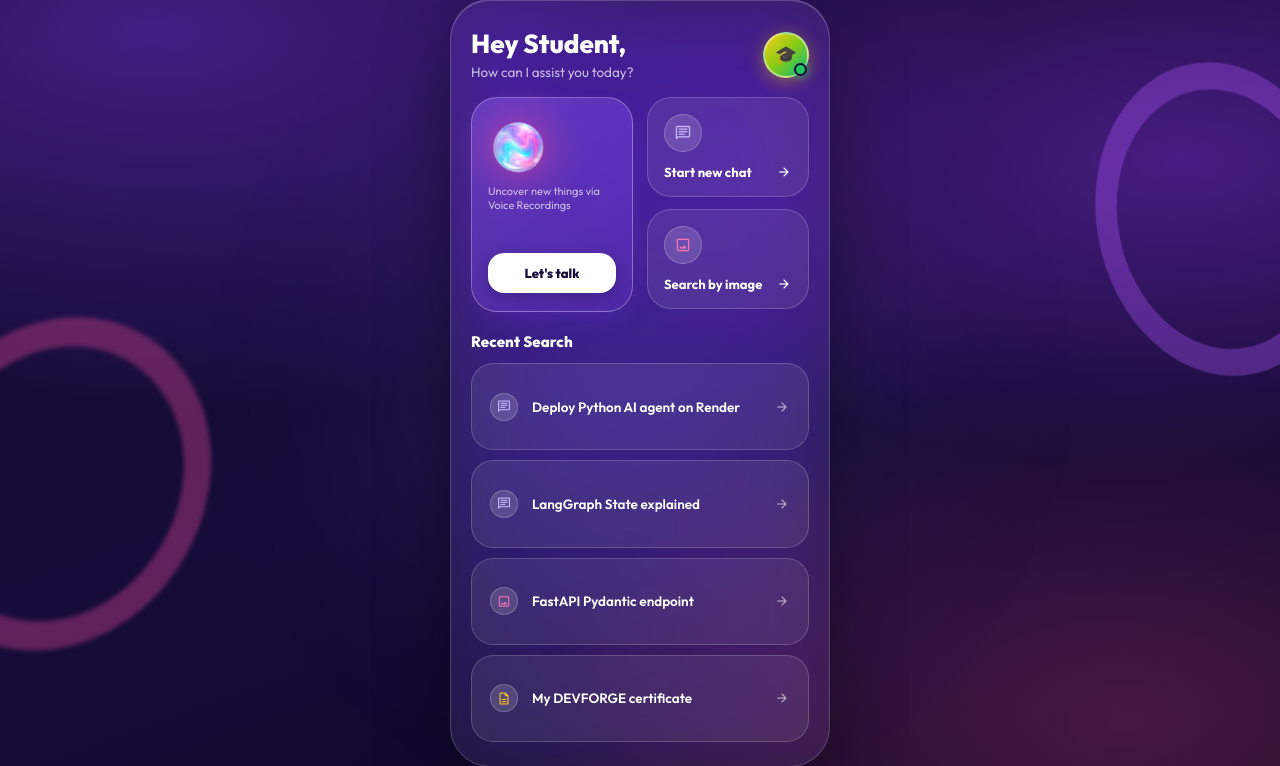
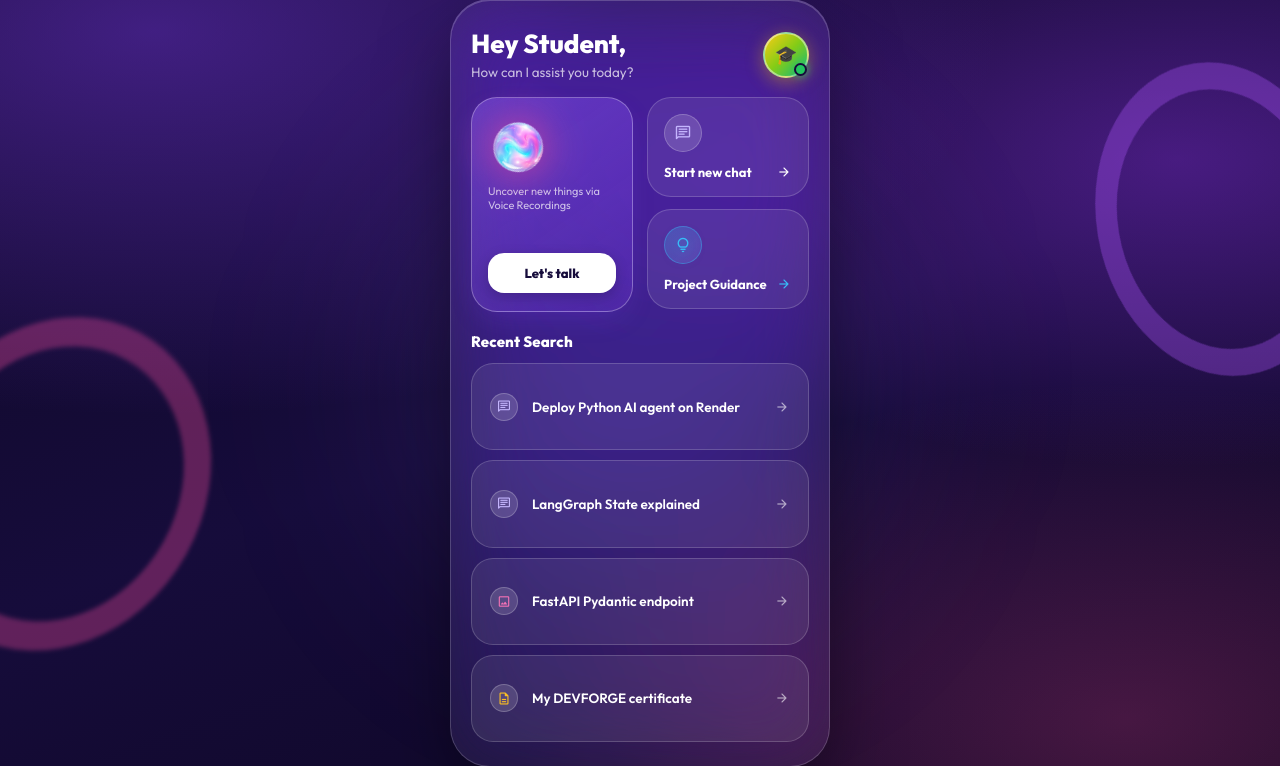
Before and after one commit to abdulsamiuthwal-eng/DEVFORGE-Student-Support-AI-Agent., a FastAPI app: page / in a window 1280 px wide, after a click on "Get started". Shown: the part 17-783 px from the top of the page. Run offline with FastAPI, Linux system fonts and the light colour scheme.

Commit message:
Replace Search by Image with glowing Project Guidance action card

```diff
--- a/templates/index.html
+++ b/templates/index.html
@@ -657,13 +657,13 @@
                 <span class="material-symbols-rounded" style="font-size:16px;">arrow_forward</span>
               </div>
             </div>
-            <div class="action-card" onclick="quickSend('Help me analyze image and code architecture')">
-              <div class="icon-bubble">
-                <span class="material-symbols-rounded" style="font-size:18px;color:#f472b6;">image</span>
+            <div class="action-card" onclick="quickSend('Give me guidance on my DEVFORGE student project architecture')">
+              <div class="icon-bubble" style="background: linear-gradient(135deg, rgba(56, 189, 248, 0.25), rgba(129, 140, 248, 0.2)); border-color: rgba(56, 189, 248, 0.4);">
+                <span class="material-symbols-rounded" style="font-size:18px;color:#38bdf8;filter:drop-shadow(0 2px 8px rgba(56,189,248,0.5));">lightbulb</span>
               </div>
               <div class="action-icon-row">
-                <span class="action-title">Search by image</span>
-                <span class="material-symbols-rounded" style="font-size:16px;">arrow_forward</span>
+                <span class="action-title">Project Guidance</span>
+                <span class="material-symbols-rounded" style="font-size:16px;color:#38bdf8;">arrow_forward</span>
               </div>
             </div>
           </div>
```
